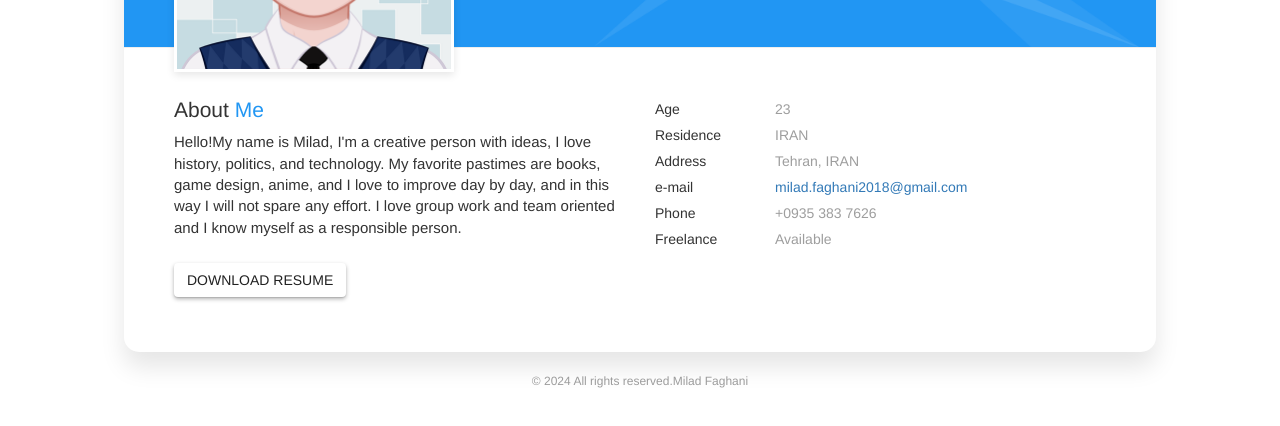
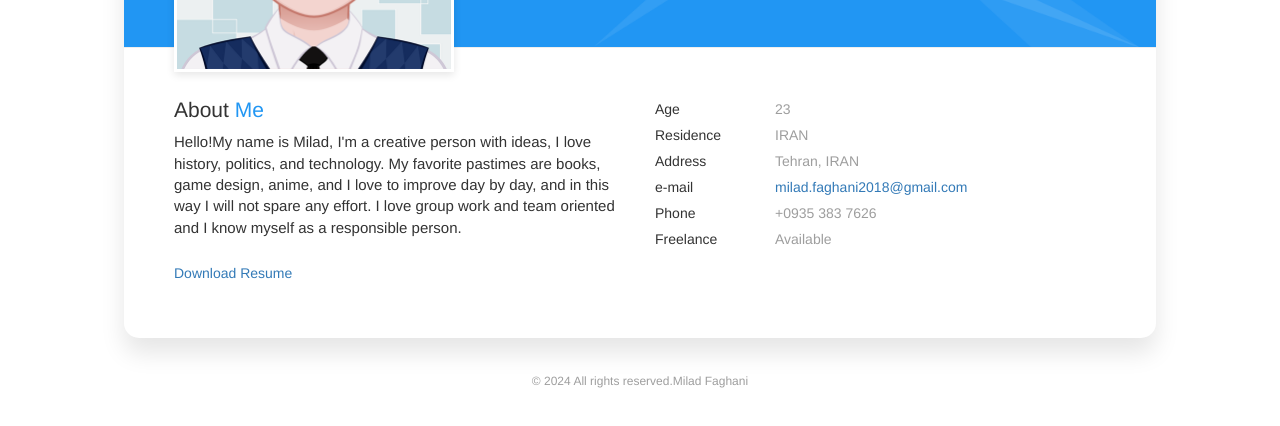
Before and after one commit to milad20219/migf, a plain HTML site: page index.html in a window 1280 px wide. Shown: the part 398-824 px from the top of the page. After the commit the page ends 800 px from the top, so only its background shows below. Drawn offline with nearby package versions, Linux system fonts and the light colour scheme; some packages are replaced by stand-ins of ours.

Commit message:
Update index.html

```diff
--- a/index.html
+++ b/index.html
@@ -134,7 +134,7 @@
                         <p>Hello!My name is Milad, I'm a creative person with ideas, I love history, politics, and technology. My favorite pastimes are books, game design, anime, and I love to improve day by day, and in this way I will not spare any effort. I love group work and team oriented and I know myself as a responsible person.</p>
                       </div>
                       <div class="download-resume">
-                        <a href="https://mstorage2.jobinjacdn.com/records/files/uploads/documents/d0743c36-f2fd-4a92-ba51-d1067687ff1e.pdf?requester=3134312e31312e3130332e313330&resource=753a31353734383134&from=6170706c69636174696f6e5f666f726d&X-Amz-Content-Sha256=e3b0c44298fc1c149afbf4c8996fb92427ae41e4649b934ca495991b7852b855&X-Amz-Algorithm=AWS4-HMAC-SHA256&X-Amz-Credential=oetSom924MQvtCRu9N6vvQ4bt8cG9HSpRnxWU756SyWy5NVt6nTpmfA9aV2b%2F20240801%2F%2Fs3%2Faws4_request&X-Amz-Date=20240801T162754Z&X-Amz-SignedHeaders=host&X-Amz-Expires=1800&X-Amz-Signature=2c4954fe9cc34b1155e7a4129cd07630beea59cae48db88f069c66083b2a1476" class="btn btn-secondary">Download Resume</a>
+                        <a href="jobvision.ir/cv/91033873-161351">Download Resume</a>
                       </div>
                     </div>
 
```
